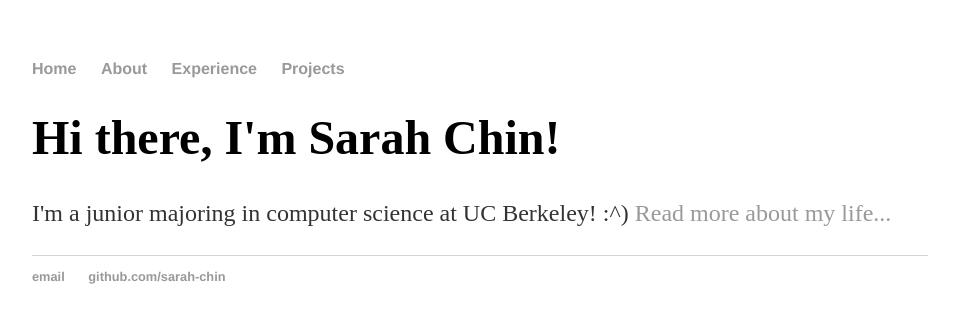
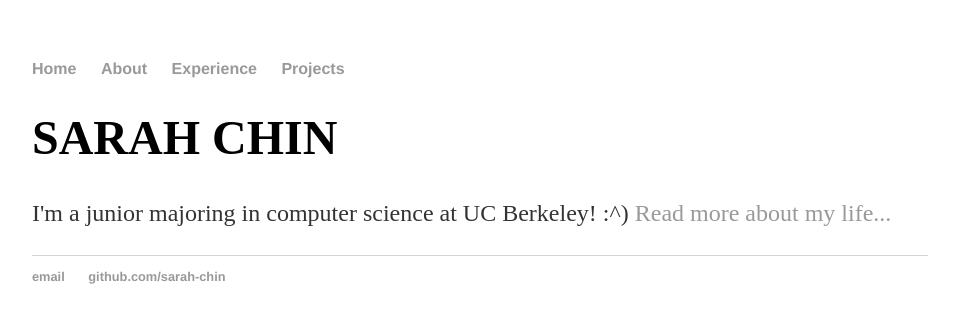
Before and after one commit to sarah-chin/sarah, a Jekyll site: the page built from index.html, in a window 1280 px wide. Shown: the top 323 px of the page, without its empty margins (160-1119 px from the left). Built offline with Jekyll 4.4.1, drawn with Linux system fonts in a browser that asks for light colours.

Commit message:
Update index.html

```diff
--- a/index.html
+++ b/index.html
@@ -3,6 +3,6 @@ layout: default
 title: Sarah Chin
 ---
 <div class="blurb">
-	<h1>Hi there, I'm Sarah Chin!</h1>
+	<h1>SARAH CHIN</h1>
 	<p>I'm a junior majoring in computer science at UC Berkeley! :^) <a href="/about">Read more about my life...</a></p>
 </div><!-- /.blurb -->
```
